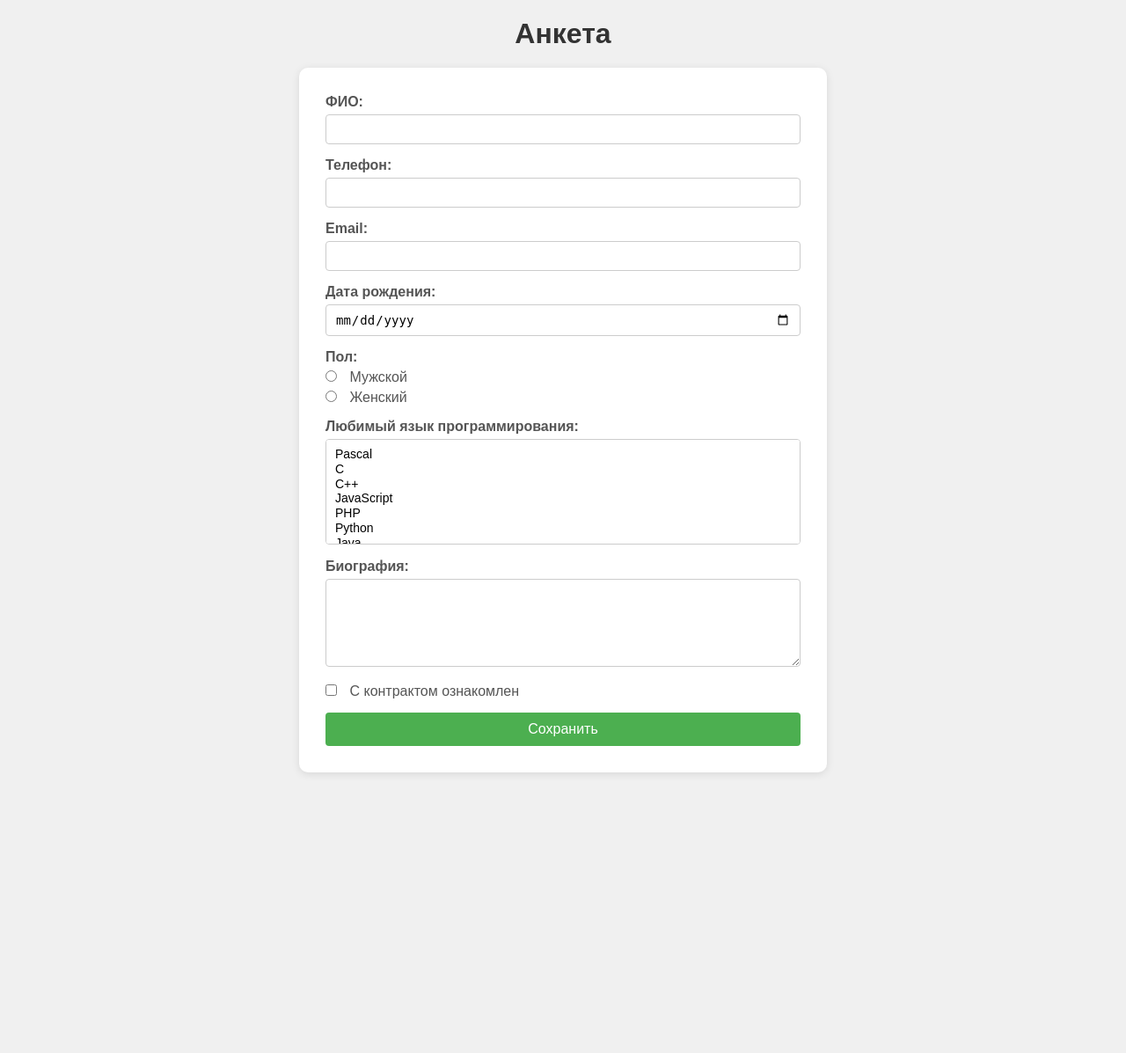
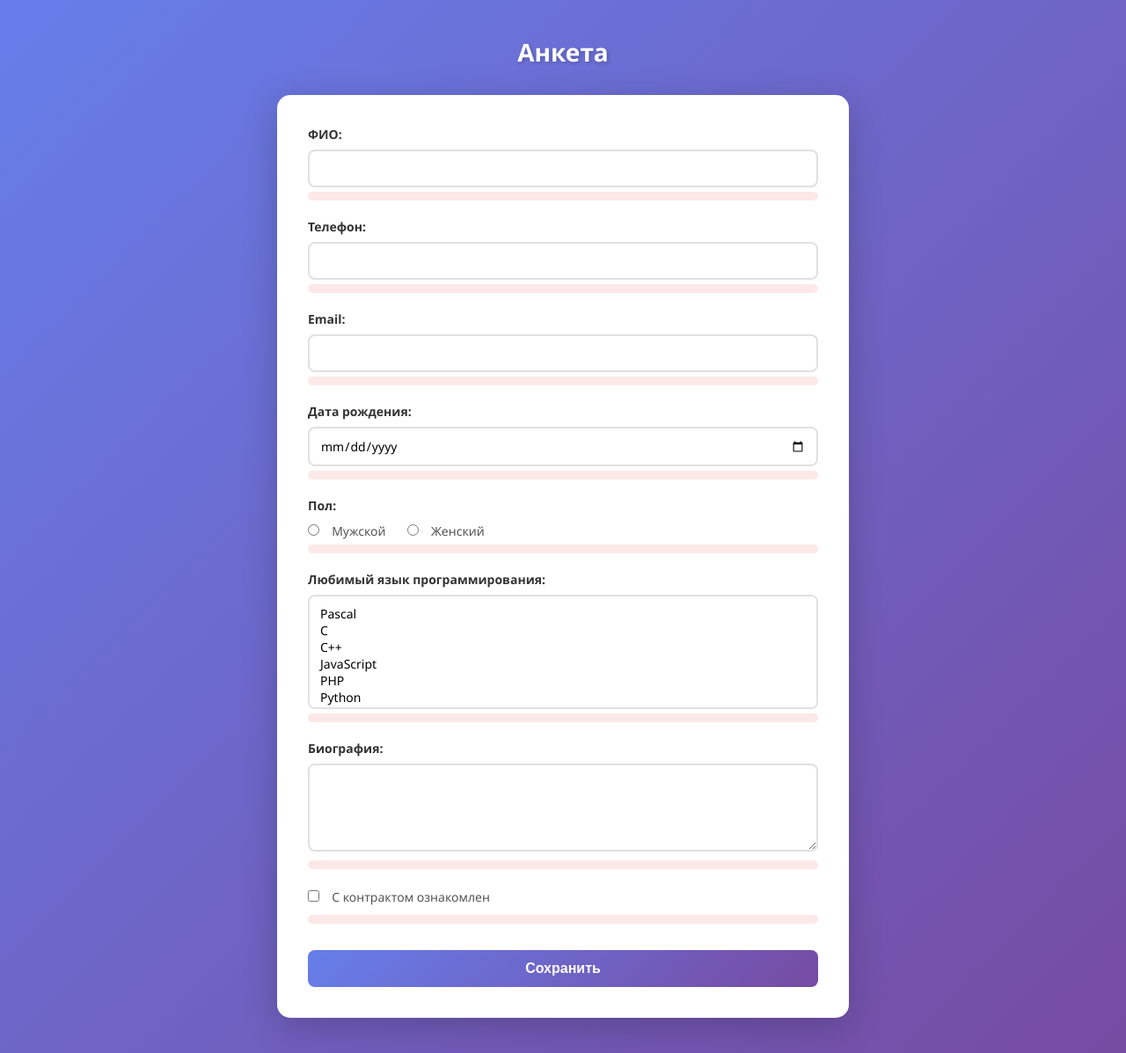
Before and after one commit to EgorGusev2/web_task3, a PHP site: page /index.html in a window 1280 px wide. Shown: the whole page at 88% size. Before the commit the page ends 880 px from the top, so only its background shows below. Run offline with PHP 8.4, Linux system fonts and the light colour scheme.

Commit message:
Update style.css

```diff
--- a/style.css
+++ b/style.css
@@ -7,35 +7,39 @@
 }
 
 body {
-    font-family: Arial, sans-serif;
-    background-color: #f0f0f0;
-    padding: 20px;
+    font-family: 'Segoe UI', Tahoma, Geneva, Verdana, sans-serif;
+    background: linear-gradient(135deg, #667eea 0%, #764ba2 100%);
+    min-height: 100vh;
+    padding: 40px 20px;
 }
 
 h1 {
     text-align: center;
-    color: #333;
-    margin-bottom: 20px;
+    color: #fff;
+    margin-bottom: 30px;
+    font-size: 28px;
+    text-shadow: 2px 2px 4px rgba(0,0,0,0.2);
 }
 
 form {
-    max-width: 600px;
+    max-width: 650px;
     margin: 0 auto;
     background: white;
-    padding: 30px;
-    border-radius: 10px;
-    box-shadow: 0 2px 10px rgba(0,0,0,0.1);
+    padding: 35px;
+    border-radius: 15px;
+    box-shadow: 0 10px 40px rgba(0,0,0,0.2);
 }
 
 .form-group {
-    margin-bottom: 15px;
+    margin-bottom: 20px;
 }
 
 label {
     display: block;
-    margin-bottom: 5px;
-    font-weight: bold;
-    color: #555;
+    margin-bottom: 8px;
+    font-weight: 600;
+    color: #333;
+    font-size: 14px;
 }
 
 input[type="text"],
@@ -45,10 +49,23 @@ input[type="date"],
 textarea,
 select {
     width: 100%;
-    padding: 8px 10px;
-    border: 1px solid #ccc;
-    border-radius: 4px;
+    padding: 10px 12px;
+    border: 2px solid #e0e0e0;
+    border-radius: 8px;
     font-size: 14px;
+    transition: all 0.3s ease;
+    font-family: inherit;
+}
+
+input[type="text"]:focus,
+input[type="tel"]:focus,
+input[type="email"]:focus,
+input[type="date"]:focus,
+textarea:focus,
+select:focus {
+    outline: none;
+    border-color: #667eea;
+    box-shadow: 0 0 0 3px rgba(102,126,234,0.1);
 }
 
 textarea {
@@ -57,12 +74,12 @@ textarea {
 }
 
 select[multiple] {
-    height: 120px;
+    height: 130px;
 }
 
-.radio-group,
-.checkbox-group {
-    margin: 5px 0;
+.radio-group {
+    display: inline-block;
+    margin-right: 20px;
 }
 
 .radio-group label,
@@ -70,40 +87,71 @@ select[multiple] {
     display: inline;
     font-weight: normal;
     margin-left: 5px;
+    color: #555;
 }
 
 .radio-group input,
 .checkbox-group input {
     width: auto;
     margin-right: 5px;
+    cursor: pointer;
+}
+
+.checkbox-group {
+    margin: 10px 0;
 }
 
 .error {
-    color: red;
+    color: #e74c3c;
     font-size: 12px;
     margin-top: 5px;
+    padding: 5px;
+    background-color: #fde8e8;
+    border-radius: 5px;
 }
 
 button {
-    background-color: #4CAF50;
+    background: linear-gradient(135deg, #667eea 0%, #764ba2 100%);
     color: white;
-    padding: 10px 20px;
+    padding: 12px 24px;
     border: none;
-    border-radius: 4px;
+    border-radius: 8px;
     cursor: pointer;
     font-size: 16px;
+    font-weight: 600;
     width: 100%;
+    transition: all 0.3s ease;
+    margin-top: 10px;
 }
 
 button:hover {
-    background-color: #45a049;
+    transform: translateY(-2px);
+    box-shadow: 0 5px 15px rgba(0,0,0,0.2);
+}
+
+button:active {
+    transform: translateY(0);
 }
 
 .success {
     background-color: #d4edda;
     color: #155724;
-    padding: 10px;
-    border-radius: 4px;
+    padding: 12px;
+    border-radius: 8px;
     margin-bottom: 20px;
     text-align: center;
+    border-left: 4px solid #28a745;
 }
+
+small {
+    display: block;
+    margin-top: 5px;
+    font-size: 11px;
+    color: #888;
+}
+
+hr {
+    margin: 20px 0;
+    border: none;
+    border-top: 1px solid #eee;
+}
```
